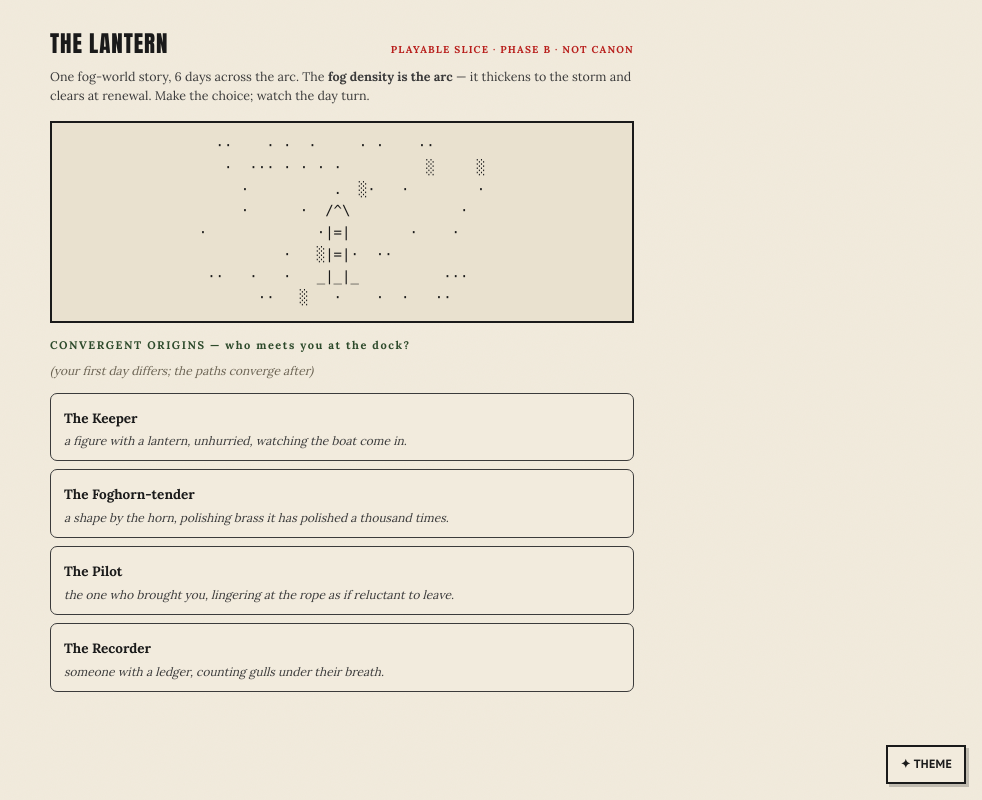
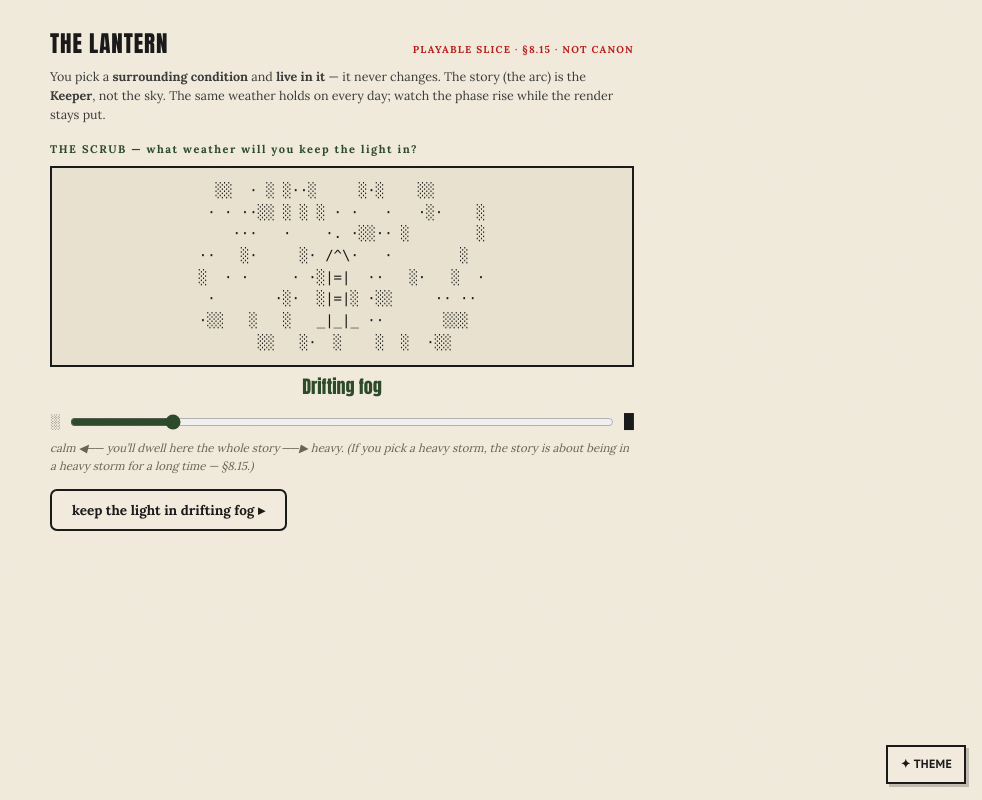
Before and after one commit to cybervaldez/myliar-website, a Next.js app: page /lantern in a window 1280 px wide. Shown: the whole page, without its empty margins (298-1280 px from the left). Built offline with nearby package versions, Linux system fonts and the light colour scheme.

Commit message:
deploy: sync website/ from monorepo @ dc4d9ba

```diff
--- a/app/lantern/Lantern.tsx
+++ b/app/lantern/Lantern.tsx
@@ -1,76 +1,78 @@
 "use client";
 
-// THE LANTERN — a lightweight PLAYABLE slice of one fog-world story (Phase B de-risk):
-// the convergent-origins entry → 6 days mapped to the 5-phase DR arc (cozy → heightened →
-// INTENSE held-ache peak → aftermath → renewal) → the coach-chat tease. The fog ASCII density
-// tracks each day's phase-DR, so the arc is VISIBLE in the environment as you play it. The
-// trichotomy choice → outcome → stat loop is the real (minimal) gameplay. Content is authored,
-// not canon — a test of whether the new authoring makes days that play.
+// THE LANTERN — a PLAYABLE slice that obeys §8.15 (THE SETTING IS NOT AN ARC).
+// v2 fix: the player SCRUBS to pick a PERSISTENT surrounding condition (calm fog ░ ↔ heavy
+// storm █) and then DWELLS in it — the weather is IDENTICAL on every day (literally the same
+// render). The emotional arc (cozy → heightened → intense → aftermath → renewal) is carried
+// entirely by the KEEPER relationship + events, INSIDE the unchanging setting. The contrast —
+// constant sky, moving story — is the whole point. (v1 was wrong: the fog arced.)
 
 import { useState } from "react";
 
-// ── the fog ASCII (density = the day's DR = the arc, made visible) ──────────────
+// ── the surrounding condition (PERSISTENT — chosen once, never animated) ────────
 const COLS = 34, ROWS = 8, RAMP = [" ", "·", "░", "▒", "▓", "█"];
 function noise(x: number, y: number, s: number) { let h = (x * 73856093) ^ (y * 19349663) ^ (s * 83492791); h = Math.imul(h ^ (h >>> 13), 1274126177); h = h ^ (h >>> 16); return ((h >>> 0) % 1000) / 1000; }
 const LIGHT = ["   .", "  /^\\", "  |=|", "  |=|", " _|_|_"];
-function fog(dr: number, seed = 7): string {
+function sky(dr: number, seed = 7): string {
   const g: string[][] = [];
   for (let y = 0; y < ROWS; y++) { const r: string[] = []; for (let x = 0; x < COLS; x++) { const t = dr * 1.6 - noise(x, y, seed); r.push(t > 0 ? RAMP[Math.max(1, Math.min(5, 1 + Math.floor(t * 5)))] : " "); } g.push(r); }
   LIGHT.forEach((line, j) => { const yy = 2 + j; for (let i = 0; i < line.length; i++) { const xx = 13 + i; if (yy < ROWS && line[i] !== " ") g[yy][xx] = line[i]; } });
   return g.map((r) => r.join("")).join("\n");
 }
+function condition(dr: number): string {
+  if (dr < 0.25) return "still fog";
+  if (dr < 0.42) return "drifting fog";
+  if (dr < 0.6) return "a steady rain";
+  if (dr < 0.8) return "hard weather";
+  return "a heavy storm";
+}
+const cap = (s: string) => s.charAt(0).toUpperCase() + s.slice(1);
 
 type Stat = "STR" | "INT" | "GLD" | "CHR";
 type Choice = { role: "CAUTIOUS" | "BOLD" | "CHAOTIC"; label: string; stats: Partial<Record<Stat, number>>; keeper: string };
-type Day = { phase: string; dr: number; title: string; scene: string; choices: Choice[]; final?: boolean };
-
-const ORIGINS = [
-  { id: "keeper", who: "The Keeper", line: "a figure with a lantern, unhurried, watching the boat come in." },
-  { id: "horn", who: "The Foghorn-tender", line: "a shape by the horn, polishing brass it has polished a thousand times." },
-  { id: "pilot", who: "The Pilot", line: "the one who brought you, lingering at the rope as if reluctant to leave." },
-  { id: "recorder", who: "The Recorder", line: "someone with a ledger, counting gulls under their breath." },
-];
+type Day = { phase: string; title: string; scene: string; choices: Choice[]; final?: boolean };
 
 const STATS0: Record<Stat, number> = { STR: 8, INT: 8, GLD: 5, CHR: 8 };
 
+// {C}=condition (lowercase), {Cc}=condition (capitalized) — the SAME persistent weather, woven in
 const DAYS: Day[] = [
-  { phase: "COZY", dr: 0.14, title: "The Arrival",
-    scene: "The fog is thin as breath. You step onto the pier and the lighthouse stands over you, repainted a dozen times the same grey-white. {ORIGIN} “Tide’s turning,” the Keeper says — not quite a smile, not quite a frown. “So’s the gangway.” You’re shown to the light: the lens, the wick, the log.",
+  { phase: "COZY", title: "The Arrival",
+    scene: "You step onto the pier into {C} — the weather you chose to keep the light in, and it won’t let up the whole season. That’s the point of it. The lighthouse stands over you, grey-white, repainted a dozen times the same colour. A figure waits with a lantern: the Keeper. “Tide’s turning,” they say — not quite a smile. “So’s the gangway.” They show you the light: the lens, the wick, the log.",
     choices: [
       { role: "CAUTIOUS", label: "Watch first. Learn the rhythm before I touch anything.", stats: { INT: 2 }, keeper: "“Good. The light’s been here longer than either of us. No rush.”" },
       { role: "BOLD", label: "Show me the lens. I’ll take the first watch tonight.", stats: { STR: 2 }, keeper: "“Eager.” A pause. “Mind the third stair — it’s loose.”" },
-      { role: "CHAOTIC", label: "Ask the gulls which way the shore is.", stats: { CHR: 2 }, keeper: "The Keeper actually huffs a laugh. “They lie. But they’re good company.”" },
+      { role: "CHAOTIC", label: "Ask whether the gulls ever get used to the weather.", stats: { CHR: 2 }, keeper: "The Keeper huffs a laugh. “They complain about it daily. Good company, though.”" },
     ] },
-  { phase: "COZY", dr: 0.22, title: "The Rhythm",
-    scene: "Morning, or what passes for it in the fog. The kettle’s on. The little table is laid for four, and a fifth place at the end, its bowl turned down. The Keeper shows you the trim of the wick, the weight of the log’s first line: ‘Stood the watch. Logged at full weight, as is only proper.’",
+  { phase: "COZY", title: "The Rhythm",
+    scene: "{Cc} hasn’t changed — it isn’t supposed to. The kettle’s on against it. The little table is laid for four, and a fifth place at the end, its bowl turned down. The Keeper shows you the trim of the wick, the weight of the log’s first line: ‘Stood the watch. Logged at full weight, as is only proper.’",
     choices: [
       { role: "CAUTIOUS", label: "Keep the log exactly as shown.", stats: { INT: 2 }, keeper: "“The log doesn’t need flourishes. Just the truth, kept.”" },
-      { role: "BOLD", label: "Add a line of my own — what the fog felt like.", stats: { CHR: 1, STR: 1 }, keeper: "A long look. “…The keeper before me did that too.”" },
+      { role: "BOLD", label: "Add a line of my own — what the watch felt like.", stats: { CHR: 1, STR: 1 }, keeper: "A long look. “…The keeper before me did that too.”" },
       { role: "CHAOTIC", label: "Set a place at the fifth bowl. Just in case.", stats: { CHR: 2 }, keeper: "The Keeper goes very still. Then, quiet: “…Leave it. But thank you.”" },
     ] },
-  { phase: "HEIGHTENED", dr: 0.5, title: "The Boat is Late",
-    scene: "The fog’s heavier today — a wet grey wall that swallows the rail six feet out. The supply boat should have come at noon. It hasn’t. The Keeper checks the horn, checks the glass, checks the empty water, and doesn’t say what they’re thinking. Their hand rests a moment on the fifth chair.",
+  { phase: "HEIGHTENED", title: "The Boat is Late",
+    scene: "The supply boat should have come at noon. It hasn’t. The Keeper checks the horn, checks the glass, checks the empty water, and doesn’t say what they’re thinking. Their hand rests a moment on the fifth chair. The weather is the same as it ever was — {C}, steady. The worry isn’t.",
     choices: [
       { role: "CAUTIOUS", label: "Keep the light steady and even. Let it do its work.", stats: { INT: 2 }, keeper: "“That’s the job. The light doesn’t panic. Neither do we.”" },
       { role: "BOLD", label: "Ring the foghorn long, past the schedule. Reach for them.", stats: { STR: 2 }, keeper: "“…Aye. A little longer. Can’t hurt.” Their voice catches, just slightly." },
       { role: "CHAOTIC", label: "Tell the Keeper a bad joke to break the quiet.", stats: { CHR: 2 }, keeper: "It’s a terrible joke. The Keeper laughs anyway, like they needed to." },
     ] },
-  { phase: "INTENSE", dr: 0.96, title: "The Long Night",
-    scene: "The storm comes in fast — the kind the fog was hiding. The lens stutters; the flame gutters low; the whole tower hums with wind. You and the Keeper work the light through the dark, hand to wick, eyes to the black water. Somewhere in the worst of it the Keeper says it — to the glass, not to you: “There was one the light didn’t bring back. A long time ago.” A breath. “But the light still holds. So do we.”",
+  { phase: "INTENSE", title: "What the Light Couldn’t Bring Back",
+    scene: "It comes out late, the way these things do — not because of any change in the sky (it’s the same {C} you arrived in), but because the night is long and you’re both still awake with it. The Keeper says it to the glass, not to you: “There was one the light didn’t bring back. A long time ago.” A breath. “But the light still holds. So do we.” The room doesn’t get darker. They just let you see them.",
     choices: [
-      { role: "CAUTIOUS", label: "Nurse the flame. Steady, steady. Don’t let it go out.", stats: { INT: 2 }, keeper: "“Good hands. The before-keeper would’ve liked you.”" },
-      { role: "BOLD", label: "Climb to the lens in the wind and clear it by hand.", stats: { STR: 3 }, keeper: "“Careful — careful, damn it—” and then, when you don’t fall: “…Well done.”" },
-      { role: "CHAOTIC", label: "Stay at their shoulder and just don’t leave.", stats: { CHR: 3 }, keeper: "They don’t say anything. But they don’t move away, either. The light holds." },
+      { role: "CAUTIOUS", label: "Keep the watch beside them. Don’t fill the silence.", stats: { INT: 2 }, keeper: "“…Good hands. The before-keeper would’ve liked you.”" },
+      { role: "BOLD", label: "Ask them — gently — about the one who didn’t come back.", stats: { STR: 2, CHR: 1 }, keeper: "They tell you. All of it. By the end the telling has stopped weighing quite so much." },
+      { role: "CHAOTIC", label: "Set the fifth place at the table. Now. Tonight.", stats: { CHR: 3 }, keeper: "The Keeper looks at the bowl a long moment. Then sits. “…Five, then.”" },
     ] },
-  { phase: "AFTERMATH", dr: 0.44, title: "The Morning After",
-    scene: "The storm wears itself out by dawn. The fog comes back gentle, almost apologetic. And there — a horn, faint, then closer: the supply boat, late and whole, the Pilot waving like nothing happened. The Keeper lets out a breath they’d held all night. The kettle goes back on.",
+  { phase: "AFTERMATH", title: "The Morning After",
+    scene: "A horn, faint, then closer: the supply boat, late and whole, the Pilot waving like nothing happened. The Keeper lets out a breath they’d held all night. The kettle goes back on. {Cc} hasn’t lifted — it won’t — but something between the two of you has.",
     choices: [
-      { role: "CAUTIOUS", label: "Tend the small repairs from the night. Set it all right.", stats: { INT: 2, STR: 1 }, keeper: "“You’ll do. You’ll more than do.”" },
-      { role: "BOLD", label: "Row out to meet the boat yourself.", stats: { STR: 2 }, keeper: "“Look at you. A week ago you asked gulls for directions.”" },
-      { role: "CHAOTIC", label: "Turn the fifth bowl right-side up. Set the table for five.", stats: { CHR: 3 }, keeper: "The Keeper looks at the bowl a long moment. Then sits. “…Five, then.”" },
+      { role: "CAUTIOUS", label: "Tend the small repairs from the long night. Set it all right.", stats: { INT: 2, STR: 1 }, keeper: "“You’ll do. You’ll more than do.”" },
+      { role: "BOLD", label: "Row out to meet the boat yourself.", stats: { STR: 2 }, keeper: "“Look at you. A week ago you were asking gulls about the weather.”" },
+      { role: "CHAOTIC", label: "Leave the fifth bowl right-side up. Set the table for five, every day now.", stats: { CHR: 3 }, keeper: "“…Five, then,” the Keeper says again. And this time it sounds like a habit, not a wound." },
     ] },
-  { phase: "RENEWAL", dr: 0.14, title: "Weeks On", final: true,
-    scene: "The fog is thin again, the light easy in your hands now. You trim the wick without thinking; the log’s first line is yours. The Keeper watches you work from the doorway, and there’s something settled in them that wasn’t there the night you arrived. “You’ve got the light,” they say. “You don’t need me at your shoulder.” It isn’t a goodbye. It’s a door, left open.",
+  { phase: "RENEWAL", title: "Weeks On", final: true,
+    scene: "Weeks on. The same {C} you chose, still keeping you company; the light easy in your hands now. You trim the wick without thinking; the log’s first line is yours. The Keeper watches you work from the doorway, settled in a way they weren’t the day you came. “You’ve got the light,” they say. “You don’t need me at your shoulder.” It isn’t a goodbye. It’s a door, left open.",
     choices: [
       { role: "CAUTIOUS", label: "Keep it exactly as you taught me.", stats: { INT: 2 }, keeper: "“That’s enough. That was always enough.”" },
       { role: "BOLD", label: "Make it mine. Add my own line to the log every night.", stats: { CHR: 2, STR: 1 }, keeper: "“…Now you sound like a keeper.”" },
@@ -81,16 +83,21 @@ const DAYS: Day[] = [
 const ink = "var(--ink)", soft = "var(--ink-soft)", paper = "var(--paper)", shade = "var(--paper-shade)", forest = "var(--forest)", margin = "var(--margin-ink)";
 const rcol = (r: string) => (r === "BOLD" ? "var(--spot-red)" : r === "CHAOTIC" ? "#8a5cc0" : forest);
 const STATS: Stat[] = ["STR", "INT", "GLD", "CHR"];
+const weave = (s: string, c: string) => s.replace(/\{C\}/g, c).replace(/\{Cc\}/g, cap(c));
 
 export default function Lantern() {
-  const [screen, setScreen] = useState<"origins" | "play" | "end">("origins");
-  const [origin, setOrigin] = useState(ORIGINS[0]);
+  const [screen, setScreen] = useState<"scrub" | "play" | "end">("scrub");
+  const [scrub, setScrub] = useState(18); // 0-100 → the persistent condition
+  const [settingDr, setSettingDr] = useState(0.12);
   const [day, setDay] = useState(0);
   const [stats, setStats] = useState<Record<Stat, number>>({ ...STATS0 });
   const [picked, setPicked] = useState<number | null>(null);
 
+  const previewDr = 0.1 + (scrub / 100) * 0.84;
+  const cond = condition(settingDr);
   const d = DAYS[day];
-  const reset = () => { setScreen("origins"); setDay(0); setStats({ ...STATS0 }); setPicked(null); };
+  const reset = () => { setScreen("scrub"); setDay(0); setStats({ ...STATS0 }); setPicked(null); };
+  const begin = () => { setSettingDr(previewDr); setScreen("play"); };
   const pick = (i: number) => { if (picked != null) return; const c = d.choices[i]; setStats((s) => { const n = { ...s }; for (const k in c.stats) n[k as Stat] += c.stats[k as Stat]!; return n; }); setPicked(i); };
   const next = () => { if (d.final) { setScreen("end"); return; } setDay((x) => x + 1); setPicked(null); };
 
@@ -110,24 +117,26 @@ export default function Lantern() {
     <main style={{ maxWidth: 620, margin: "0 auto", padding: "26px 18px 80px" }}>
       <div style={{ display: "flex", alignItems: "baseline", justifyContent: "space-between", flexWrap: "wrap", gap: 8 }}>
         <h1 style={{ fontSize: 23, margin: 0, color: ink }}>The Lantern</h1>
-        <span style={{ fontSize: 10, letterSpacing: ".12em", color: "var(--spot-red)", fontFamily: "var(--theme-body)", fontWeight: 700 }}>PLAYABLE SLICE · PHASE B · NOT CANON</span>
+        <span style={{ fontSize: 10, letterSpacing: ".12em", color: "var(--spot-red)", fontFamily: "var(--theme-body)", fontWeight: 700 }}>PLAYABLE SLICE · §8.15 · NOT CANON</span>
       </div>
       <p style={{ color: soft, fontSize: 12.5, lineHeight: 1.55, margin: "5px 0 16px" }}>
-        One fog-world story, 6 days across the arc. The <b>fog density is the arc</b> — it thickens to the storm and clears at renewal. Make the choice; watch the day turn.
+        You pick a <b>surrounding condition</b> and <b>live in it</b> — it never changes. The story (the arc) is the <b>Keeper</b>, not the sky. The same weather holds on every day; watch the phase rise while the render stays put.
       </p>
 
-      {screen === "origins" && (
+      {screen === "scrub" && (
         <div>
-          <pre style={{ fontFamily: "ui-monospace, Menlo, monospace", whiteSpace: "pre", fontSize: 14, color: ink, background: shade, border: `2px solid ${ink}`, padding: "12px", textAlign: "center", margin: "0 0 14px" }}>{fog(0.14)}</pre>
-          <div style={{ fontFamily: "var(--theme-body)", fontSize: 11, fontWeight: 700, letterSpacing: ".14em", color: forest, marginBottom: 8 }}>CONVERGENT ORIGINS — who meets you at the dock?</div>
-          <p style={{ fontSize: 12, color: margin, fontStyle: "italic", margin: "0 0 12px" }}>(your first day differs; the paths converge after)</p>
-          {ORIGINS.map((o) => (
-            <button key={o.id} onClick={() => { setOrigin(o); setScreen("play"); }}
-              style={{ display: "block", width: "100%", textAlign: "left", padding: "10px 13px", marginBottom: 8, cursor: "pointer", border: `1.5px solid var(--ink-soft)`, background: paper, borderRadius: 7 }}>
-              <b style={{ color: ink, fontSize: 13.5 }}>{o.who}</b>
-              <div style={{ fontSize: 12, color: soft, fontStyle: "italic", marginTop: 2 }}>{o.line}</div>
-            </button>
-          ))}
+          <div style={{ fontFamily: "var(--theme-body)", fontSize: 11, fontWeight: 700, letterSpacing: ".14em", color: forest, marginBottom: 8 }}>THE SCRUB — what weather will you keep the light in?</div>
+          <pre style={{ fontFamily: "ui-monospace, Menlo, monospace", whiteSpace: "pre", fontSize: 14, color: ink, background: shade, border: `2px solid ${ink}`, padding: "12px", textAlign: "center", margin: "0 0 6px" }}>{sky(previewDr)}</pre>
+          <div style={{ textAlign: "center", fontFamily: "var(--theme-display)", fontSize: 18, color: forest, marginBottom: 10 }}>{cap(condition(previewDr))}</div>
+          <div style={{ display: "flex", alignItems: "center", gap: 10, marginBottom: 6 }}>
+            <span style={{ fontSize: 14, color: soft }}>░</span>
+            <input type="range" min={0} max={100} value={scrub} onChange={(e) => setScrub(Number(e.target.value))} style={{ flex: 1, accentColor: forest }} aria-label="surrounding condition" />
+            <span style={{ fontSize: 14, color: ink }}>█</span>
+          </div>
+          <p style={{ fontSize: 11.5, color: margin, fontStyle: "italic", margin: "2px 0 14px" }}>
+            calm ◀── you’ll dwell here the whole story ──▶ heavy. (If you pick a heavy storm, the story is about being in a heavy storm for a long time — §8.15.)
+          </p>
+          <button onClick={begin} style={{ padding: "9px 20px", cursor: "pointer", border: `2px solid ${ink}`, background: paper, borderRadius: 7, fontFamily: "var(--theme-body)", fontWeight: 700, fontSize: 13.5, color: ink }}>keep the light in {condition(previewDr)} ▸</button>
         </div>
       )}
 
@@ -140,8 +149,9 @@ export default function Lantern() {
             </div>
             <Bars />
           </div>
-          <pre style={{ fontFamily: "ui-monospace, Menlo, monospace", whiteSpace: "pre", fontSize: 14, color: ink, background: shade, border: `2px solid ${ink}`, padding: "10px", textAlign: "center", margin: "0 0 12px", overflow: "hidden" }}>{fog(d.dr)}</pre>
-          <p style={{ fontSize: 14.5, lineHeight: 1.7, color: ink, margin: "0 0 14px" }}>{day === 0 ? d.scene.replace("{ORIGIN}", origin.line.charAt(0).toUpperCase() + origin.line.slice(1)) : d.scene}</p>
+          <pre style={{ fontFamily: "ui-monospace, Menlo, monospace", whiteSpace: "pre", fontSize: 14, color: ink, background: shade, border: `2px solid ${ink}`, padding: "10px", textAlign: "center", margin: "0 0 3px", overflow: "hidden" }}>{sky(settingDr)}</pre>
+          <div style={{ fontSize: 10, color: margin, fontStyle: "italic", textAlign: "right", margin: "0 0 12px" }}>your weather: <b style={{ color: forest }}>{cond}</b> — unchanged since day 1 (the setting holds; the arc moves)</div>
+          <p style={{ fontSize: 14.5, lineHeight: 1.7, color: ink, margin: "0 0 14px" }}>{weave(d.scene, cond)}</p>
 
           {picked == null ? (
             <div>
@@ -171,10 +181,11 @@ export default function Lantern() {
 
       {screen === "end" && (
         <div>
-          <pre style={{ fontFamily: "ui-monospace, Menlo, monospace", whiteSpace: "pre", fontSize: 14, color: ink, background: shade, border: `2px solid ${forest}`, padding: "12px", textAlign: "center", margin: "0 0 14px" }}>{fog(0.12)}</pre>
+          <pre style={{ fontFamily: "ui-monospace, Menlo, monospace", whiteSpace: "pre", fontSize: 14, color: ink, background: shade, border: `2px solid ${forest}`, padding: "12px", textAlign: "center", margin: "0 0 6px" }}>{sky(settingDr)}</pre>
+          <div style={{ fontSize: 10, color: margin, fontStyle: "italic", textAlign: "right", margin: "0 0 14px" }}>same <b style={{ color: forest }}>{cond}</b> as day 1 — the sky never moved. The Keeper did.</div>
           <div style={{ fontFamily: "var(--theme-display)", fontSize: 19, color: forest, marginBottom: 8 }}>The light still holds.</div>
           <p style={{ fontSize: 14.5, lineHeight: 1.7, color: ink, margin: "0 0 10px" }}>
-            You kept the watch. The Keeper steps back — not gone, just no longer needed at your shoulder. The door stays open.
+            You kept the watch — in the weather you chose, the whole way through. The Keeper steps back, not gone, just no longer needed at your shoulder. The door stays open.
           </p>
           <div style={{ border: `1.5px dashed ${forest}`, background: paper, borderRadius: 8, padding: "12px 14px", marginBottom: 14 }}>
             <div style={{ fontFamily: "var(--theme-body)", fontSize: 10.5, fontWeight: 700, letterSpacing: ".12em", color: forest, marginBottom: 4 }}>▸ THE DESTINATION</div>
@@ -182,7 +193,7 @@ export default function Lantern() {
           </div>
           <div style={{ marginBottom: 14 }}><Bars /></div>
           <button onClick={reset} style={{ padding: "8px 18px", cursor: "pointer", border: `2px solid ${ink}`, background: paper, borderRadius: 7, fontFamily: "var(--theme-body)", fontWeight: 700, fontSize: 13, color: ink }}>↺ a different watch (replay)</button>
-          <p style={{ fontSize: 11.5, color: margin, fontStyle: "italic", marginTop: 10 }}>Replay picks a different origin (and, in the full game, a different surrounding-environment story — different cast, same world).</p>
+          <p style={{ fontSize: 11.5, color: margin, fontStyle: "italic", marginTop: 10 }}>Replay = a different setting (and, in the full game, a different story in the same world — different cast, same coach-at-Unspoken promise).</p>
         </div>
       )}
     </main>
--- a/app/lantern/page.tsx
+++ b/app/lantern/page.tsx
@@ -1,11 +1,12 @@
-// /lantern — Phase B de-risk: a lightweight PLAYABLE slice of one fog-world story.
-// 6 days across the 5-phase arc; the fog density tracks the arc; the trichotomy
-// choice → outcome → stat loop is the real (minimal) gameplay. Authored, not canon.
+// /lantern — Phase B de-risk, §8.15-correct: the player SCRUBS a PERSISTENT surrounding
+// condition and DWELLS in it (same weather every day); the 5-phase arc is carried by the
+// KEEPER relationship, not the sky. The trichotomy choice → outcome → stat loop is the real
+// (minimal) gameplay. Demonstrates THE SETTING IS NOT AN ARC. Authored, not canon.
 import Lantern from "./Lantern";
 
 export const metadata = {
-  title: "The Lantern — playable slice (Phase B)",
-  description: "One fog-world story, 6 days across the arc, playable. The de-risk that the new authoring makes days that play.",
+  title: "The Lantern — playable slice (§8.15)",
+  description: "Pick a persistent surrounding condition and dwell in it; the arc is the Keeper, not the weather. The de-risk that the new authoring makes days that play.",
 };
 
 export default function LanternPage() {
```
